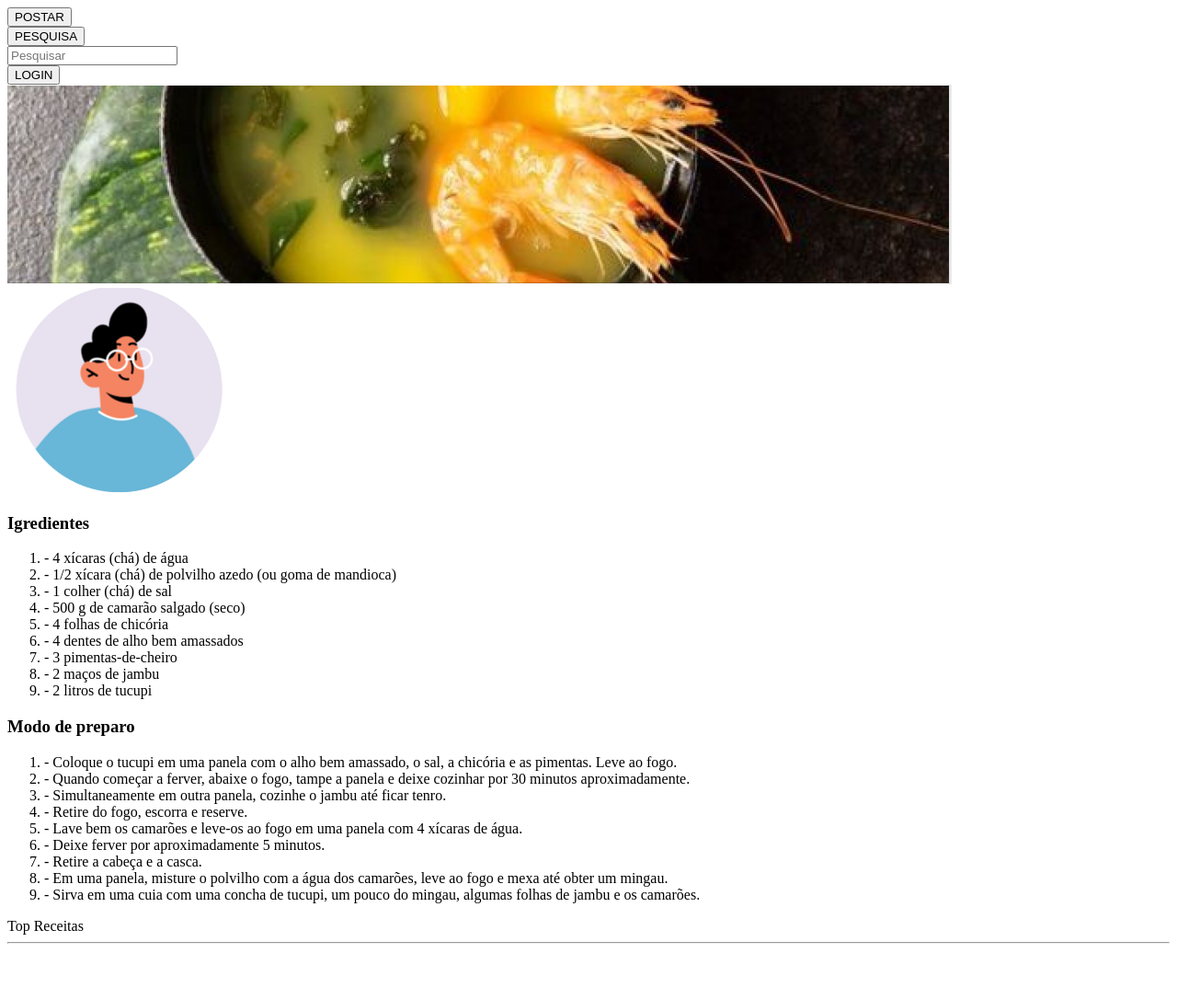
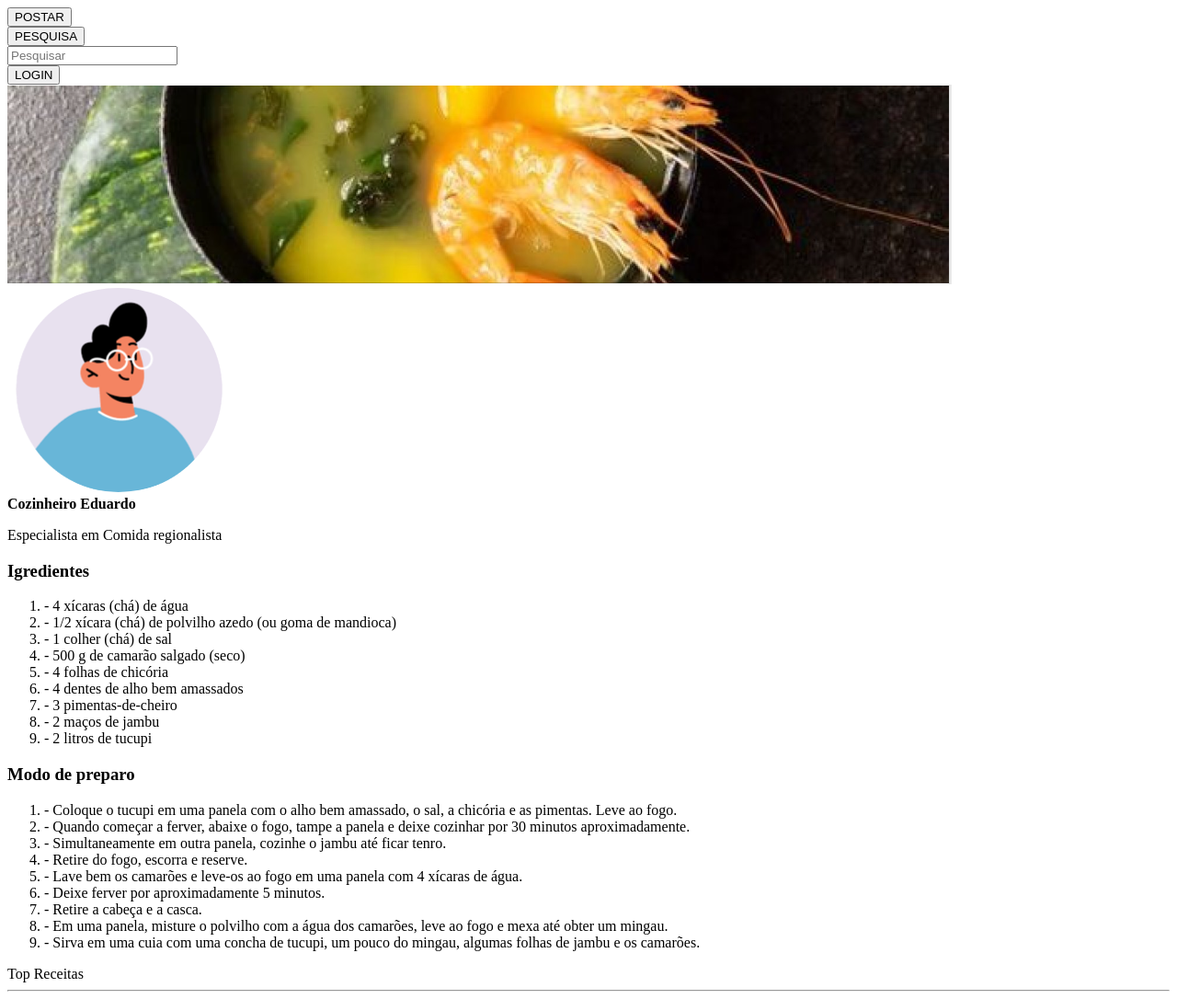
Before and after one commit to AnaDuarteS/Proz, a plain HTML site: page pagina_receita_eduardo.html in a window 1280 px wide. Shown: the whole page at 92% size. Before the commit the page ends 1034 px from the top, so only its background shows below. Drawn offline with Linux system fonts and the light colour scheme.

Commit message:
alteracao da imagem do avatar

```diff
--- a/pagina_receita_eduardo.html
+++ b/pagina_receita_eduardo.html
@@ -20,27 +20,29 @@
 
 
 
-        <Section>
+
         <main>
             <Section>
                 <img src="assets\tacaca.png" alt="">
             </Section>
 
 
-
-
-
-
             <section>
                 <div class="card">
-                    <img src="assets\avatar.png" alt="Imagem 1">
+                    <img src="assets\avatar.png" alt="user" style="border-radius: 50%; margin-right: 10px;">
+                </div>
+                <div>
+                    <strong>Cozinheiro Eduardo</strong>
+                    <p>Especialista em Comida regionalista</p>
+                </div>
 
+            </section>
 
+            <Section>
                     <h3>Igredientes</h3>
                     <div class="description">
                         <ol>
                             <li> - 4 xícaras (chá) de água</li>
-
                             <li> - 1/2 xícara (chá) de polvilho azedo (ou goma de mandioca)</li>
                             <li> - 1 colher (chá) de sal</li>
                             <li> - 500 g de camarão salgado (seco)</li>
@@ -49,13 +51,12 @@
                             <li> - 3 pimentas-de-cheiro</li>
                             <li> - 2 maços de jambu</li>
                             <li> - 2 litros de tucupi</li>
-
                         </ol>
+                    </div>
+            </Section>
 
 
-                    </div>
-
-
+            <Section>
                     <h3>Modo de preparo</h3>
                     <div class="description">
                         <ol>
@@ -71,13 +72,8 @@
                             <li> - Sirva em uma cuia com uma concha de tucupi, um pouco do mingau, algumas folhas de jambu e os camarões.</li>
                         </ol>
                     </div>
+            </Section>
 
-
-
-                </div>
-                </div>
-                </div>
-            </section>
 
 
 
```
Lines whose indentation alone changed are shown as unchanged.
